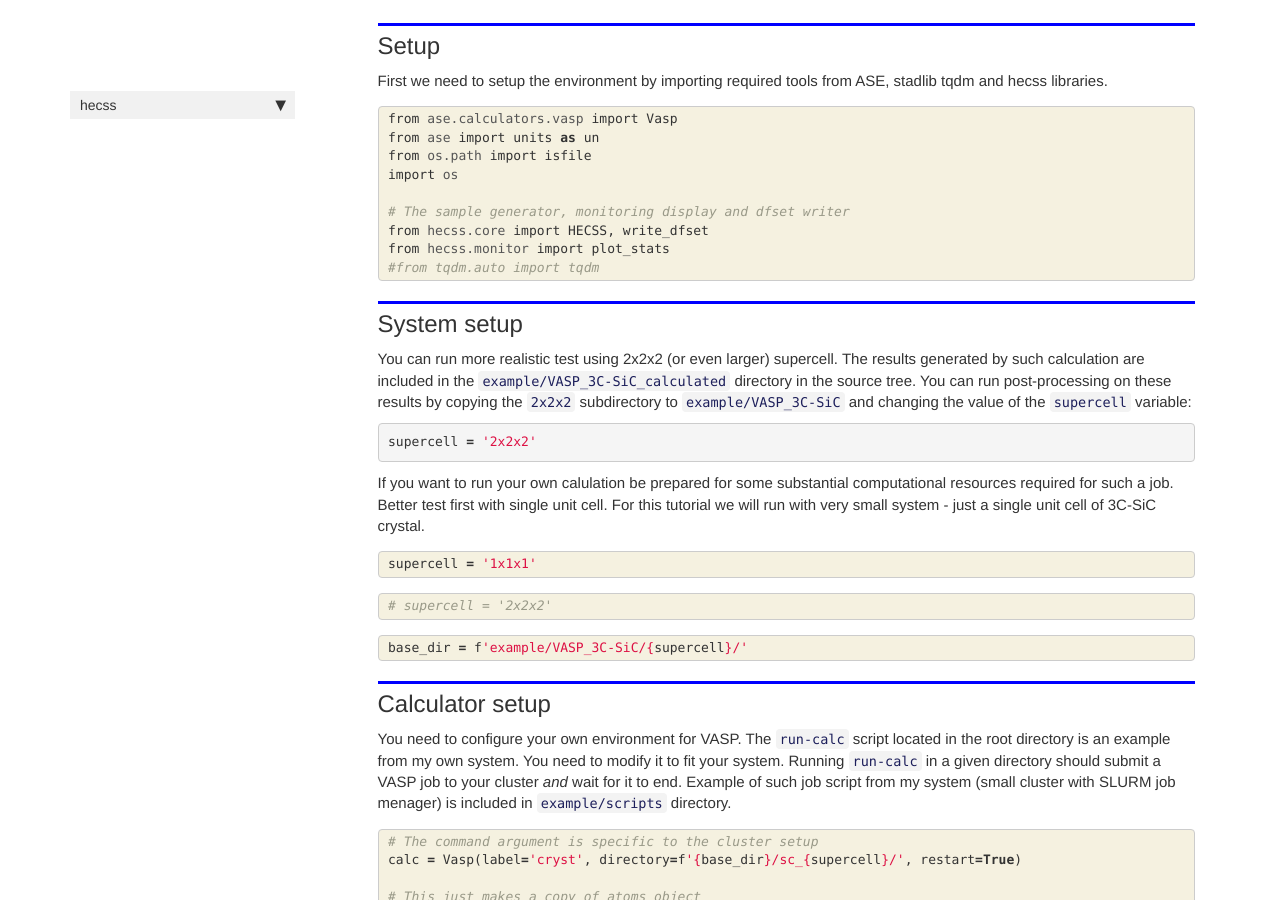
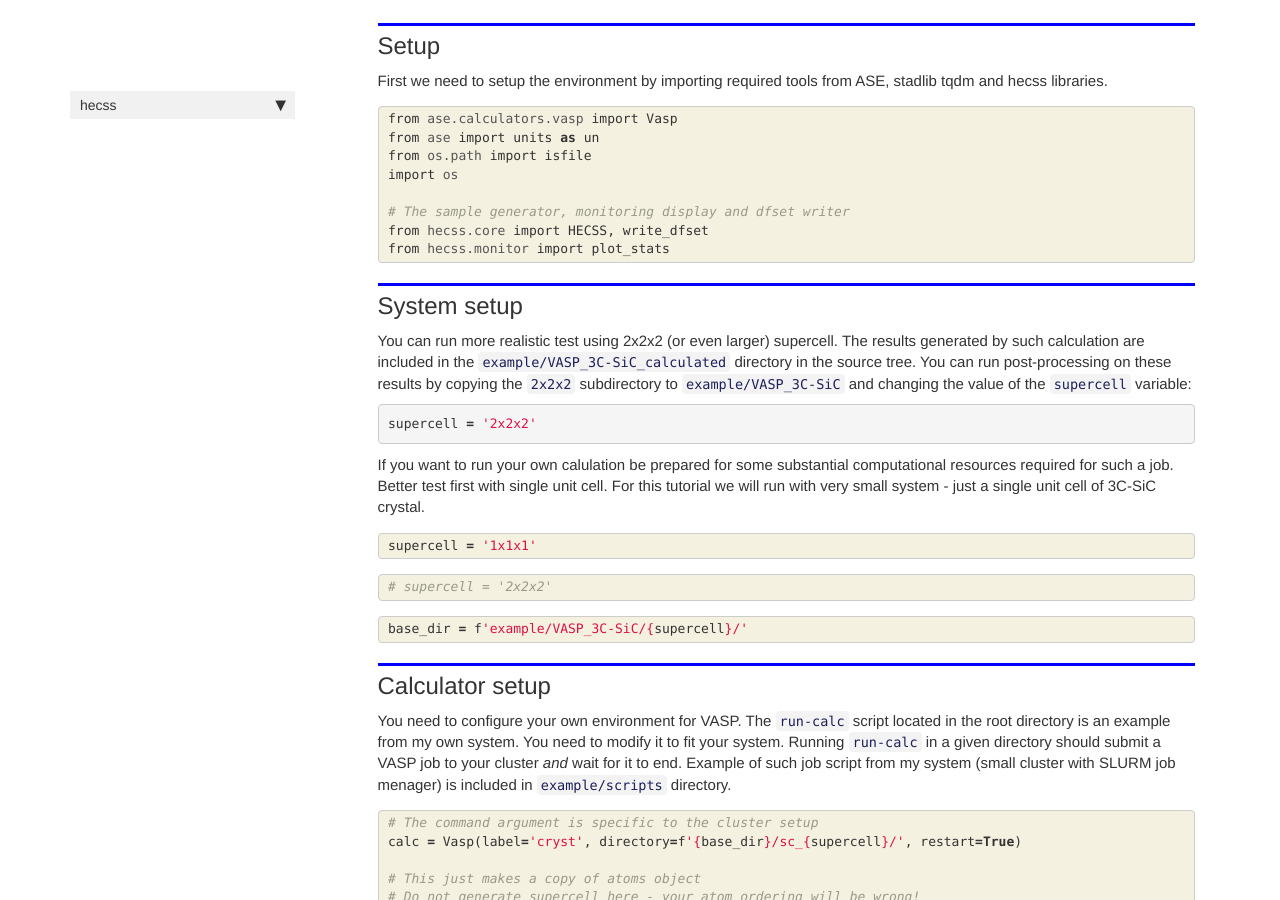
Before and after one commit to jochym/hecss, a Jekyll site: the page built from docs/VASP_Tutorial.html, in a window 1280 px wide and 900 px high, scrolled down 420 px. Built offline with Jekyll 4.4.1, drawn with Linux system fonts in a browser that asks for light colours; nearby versions of some CDN libraries; comment, search, counter and statistics services are not loaded.

Commit message:
Remove commented line

```diff
--- a/docs/VASP_Tutorial.html
+++ b/docs/VASP_Tutorial.html
@@ -51,7 +51,6 @@ nb_path: "01_VASP_Tutorial.ipynb"
 <span class="c1"># The sample generator, monitoring display and dfset writer</span>
 <span class="kn">from</span> <span class="nn">hecss.core</span> <span class="kn">import</span> <span class="n">HECSS</span><span class="p">,</span> <span class="n">write_dfset</span>
 <span class="kn">from</span> <span class="nn">hecss.monitor</span> <span class="kn">import</span> <span class="n">plot_stats</span>
-<span class="c1">#from tqdm.auto import tqdm</span>
 </pre></div>
 
     </div>
```
Also changed, not shown: 1 other file.
